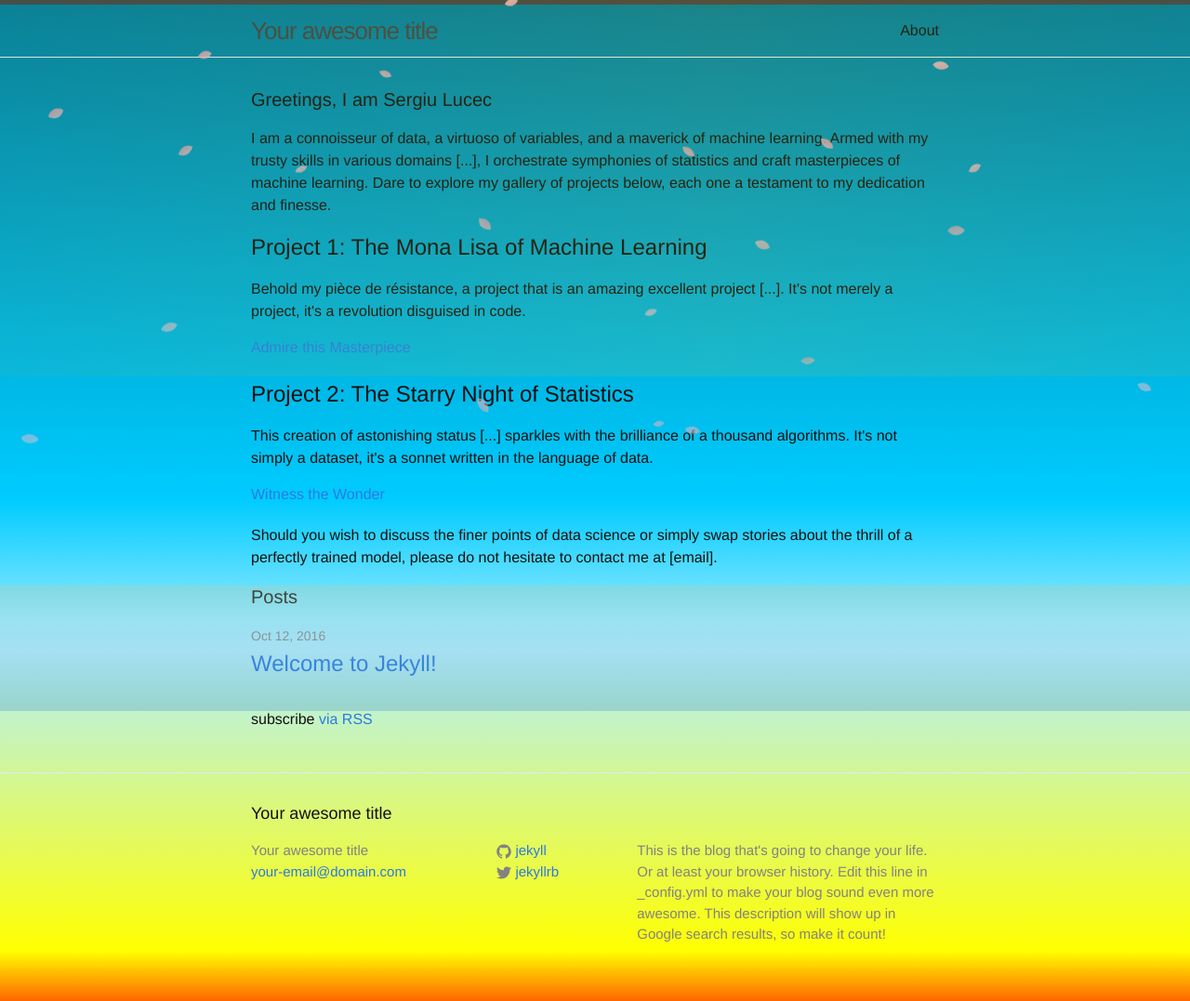
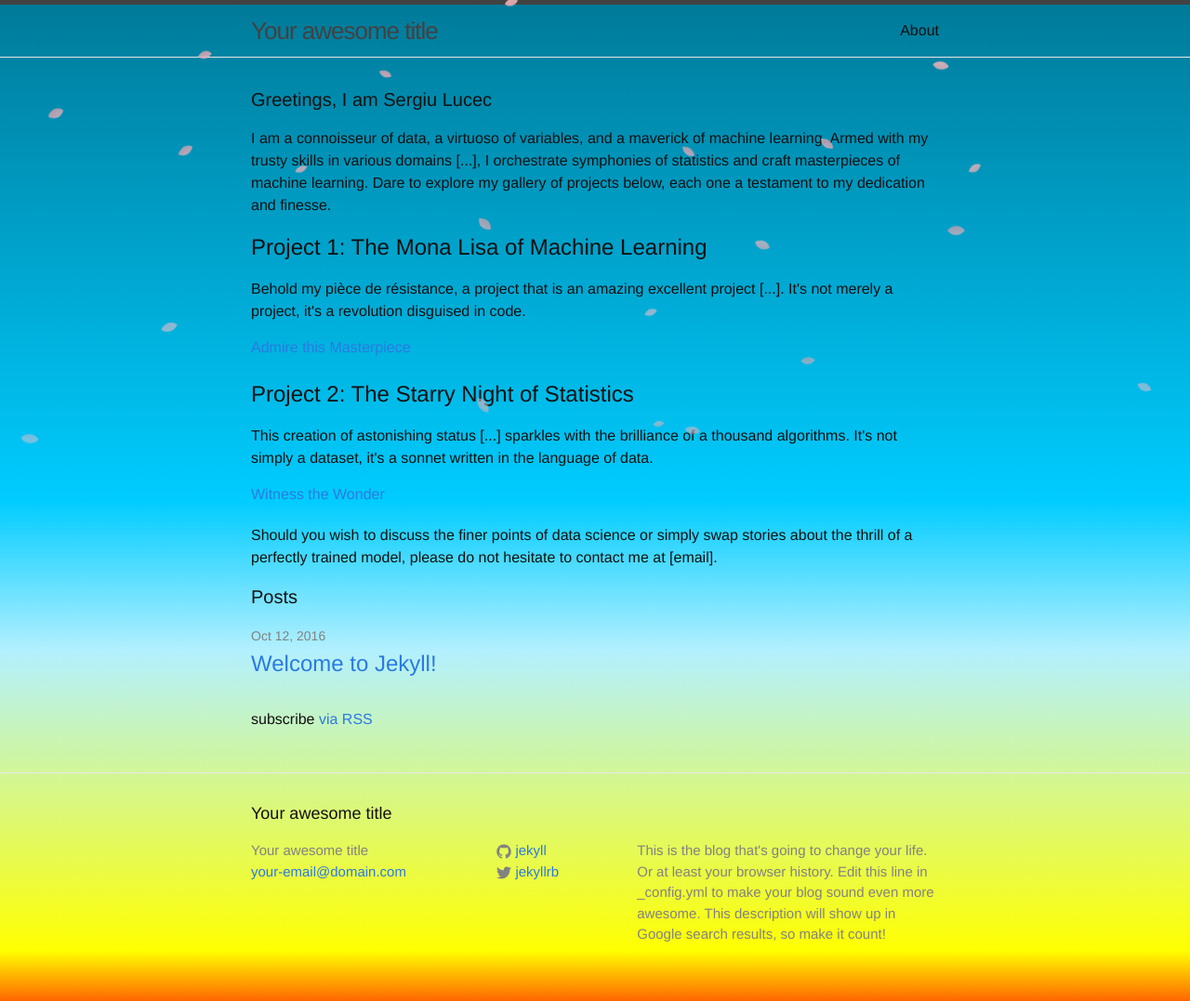
Before and after one commit to SpiritusSancti5/SpiritusSancti5.github.io, a Jekyll site: the page built from index.html, in a window 1280 px wide. Shown: the whole page at 93% size. Built offline with Jekyll 4.4.1, drawn with Linux system fonts in a browser that asks for light colours.

Commit message:
Update _base.scss

```diff
--- a/_sass/_base.scss
+++ b/_sass/_base.scss
@@ -28,49 +28,7 @@ body {
     background: linear-gradient(rgb(0, 122, 153) 0.2%, #00ccff 50%, rgb(179, 240, 255) 65%, yellow 95%, #ff6600);
 }
 
-/* This is the sky shimmer. It moves from left to right. */
-body::after {
-    content: '';
-    position: absolute;
-    bottom: 55%; /* Position the sky shimmer */
-    left: 0;
-    width: 100%;
-    height: 45%; /* Increase the height of the shimmer effect to increase the distance it moves */
-    background: repeating-linear-gradient(90deg, rgba(0,180,216,0.1), rgba(255,215,0,0.1), rgba(0,180,216,0.1)); /* Transition from blue to sand to blue */
-    background-size: 200% 50px; /* Adjust the size of the background to make the shimmer go from left to right */
-    animation: shimmer 2s linear infinite; /* Increase the speed of the animation */
-}
 
-/* This is the second shimmer. It uses the shallow water and lighter sand colors and moves from up to down. */
-body::before {
-    content: '';
-    position: absolute;
-    bottom: 15%; /* Position the second shimmer effect at the shoreline */
-    left: 0;
-    width: 100%;
-    height: 15%; /* Adjust the height of the second shimmer effect */
-    background: repeating-linear-gradient(0deg, rgba(0,0,50,0.2), rgba(0,100,200,0.2), rgba(180,210,210,0.3), rgba(255,165,0,0.2)); /* Use a darker shade at the top, a slightly darker blue, a tealish white at the bottom, and a redder sand color */
-    background-size: 50px 200%; /* Adjust the size of the background to make the second shimmer go from up to down */
-    animation: shimmer2 2s linear infinite; /* Increase the speed of the animation */
-}
-
-@keyframes shimmer {
-    0% {
-        background-position: 100% 0;
-    }
-    100% {
-        background-position: -100% 0;
-    }
-}
-
-@keyframes shimmer2 {
-    0% {
-        background-position: 0 100%;
-    }
-    100% {
-        background-position: 0 -100%;
-    }
-}
 
 /**
  * Set `margin-bottom` to maintain vertical rhythm
```
